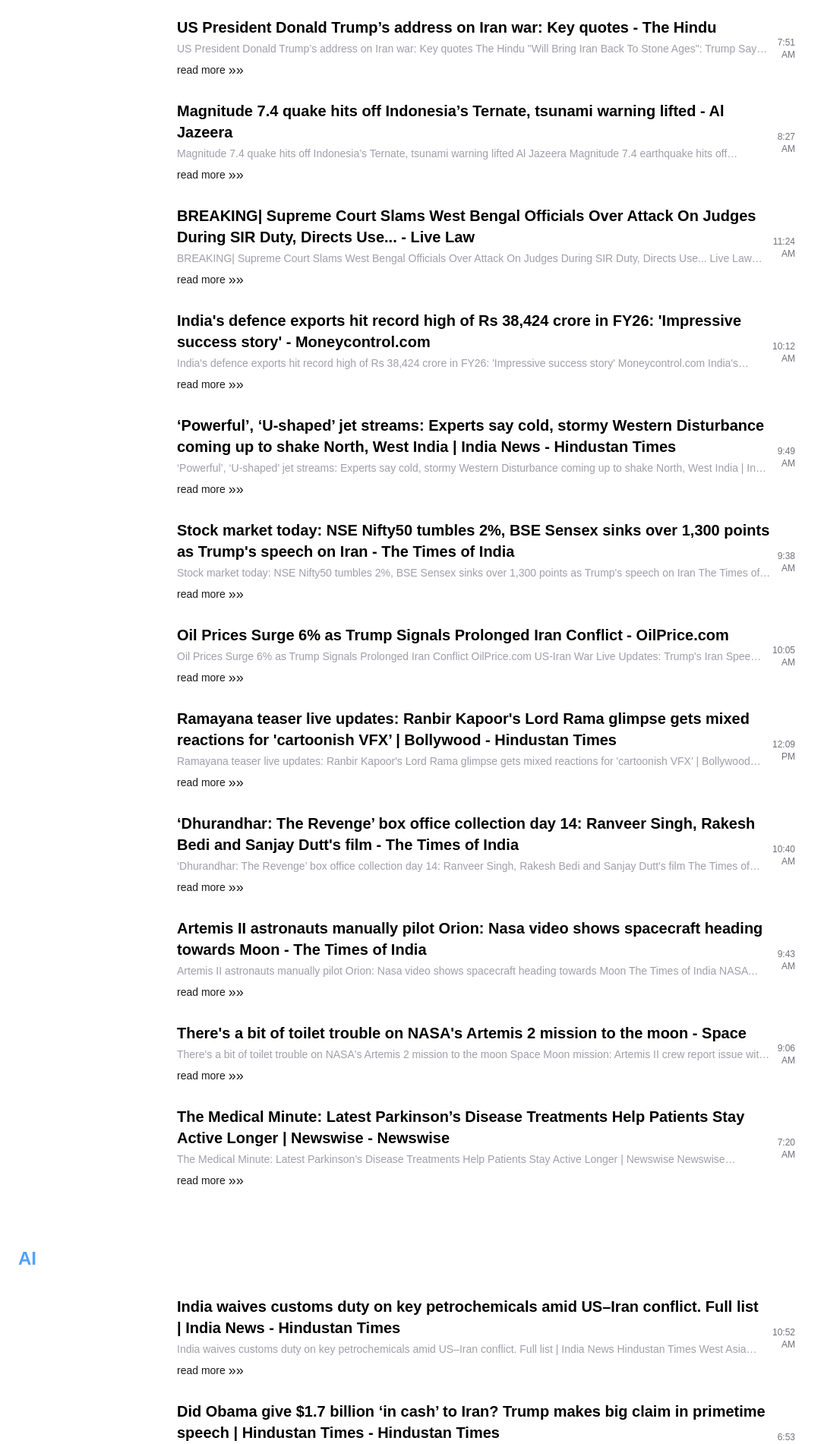
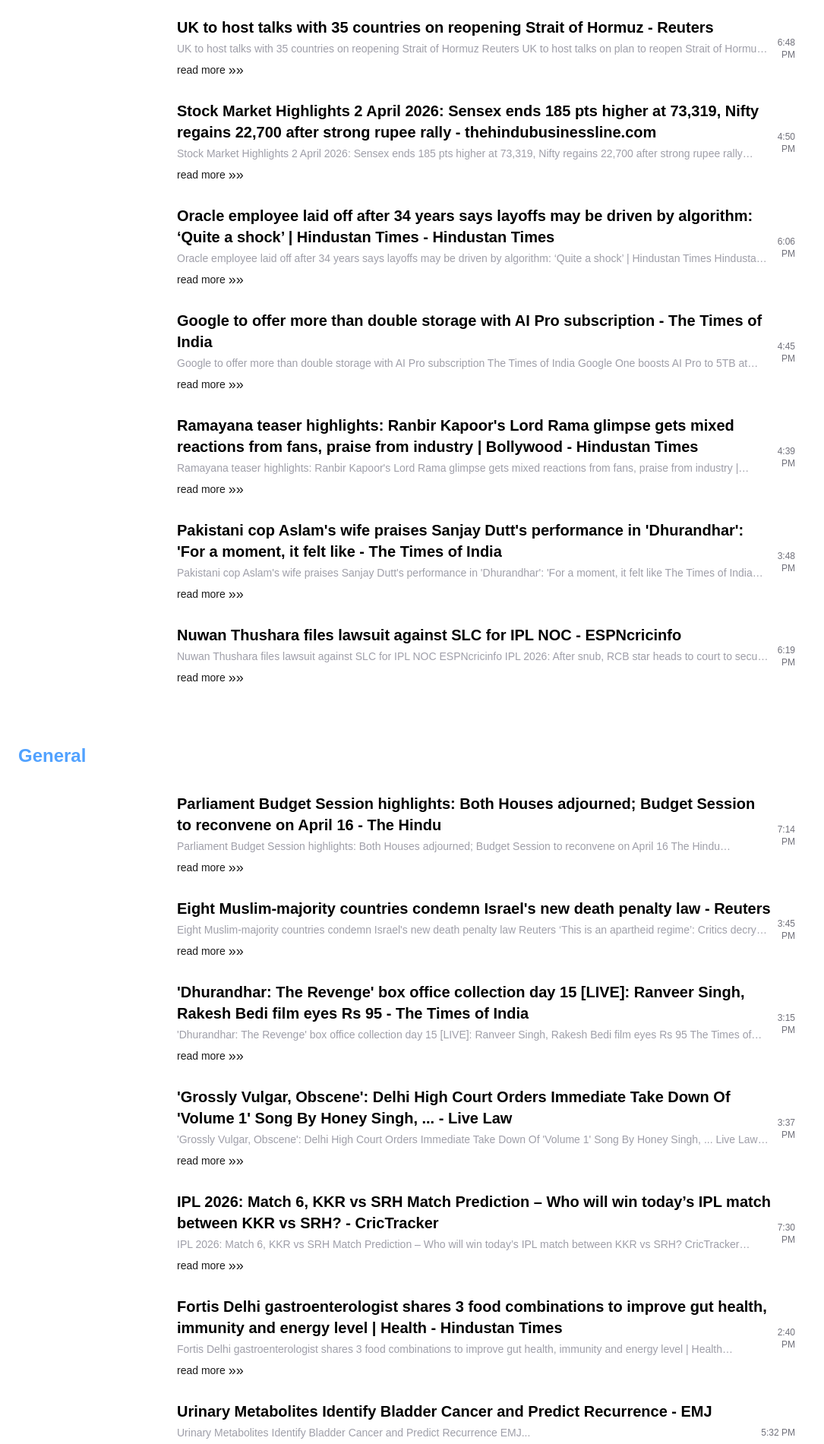
Before and after one commit to shravit12/DevOrbit-Tech, a Next.js app: page /news in a window 1280 px wide. Shown: the part 400-2301 px from the top of the page at 76% size, without its empty margins (0-1085 px from the left). Built offline with nearby package versions, Linux system fonts and the light colour scheme.

Commit message:
update news tonight 2 april

```diff
--- a/src/data/news.js
+++ b/src/data/news.js
@@ -1,122 +1,101 @@
 const newsData = [
   {
     "id": "1",
-    "category": "General",
-    "title": "US President Donald Trump’s address on Iran war: Key quotes - The Hindu",
-    "desc": "US President Donald Trump’s address on Iran war: Key quotes The Hindu \"Will Bring Iran Back To Stone Ages\": Trump Says US To Hit \"Extremely Hard\" NDTV Trump’s primetime speech on Iran war: Key takeaways Al Jazeera Trump says US military objectives in Iran ‘nearing completion’ AP News Exclusive | Trump Tells Aides He’s Willing to End War Without Reopening Hormuz WSJ...",
-    "date": "7:51 AM"
+    "category": "AI",
+    "title": "UK to host talks with 35 countries on reopening Strait of Hormuz - Reuters",
+    "desc": "UK to host talks with 35 countries on reopening Strait of Hormuz Reuters UK to host talks on plan to reopen Strait of Hormuz BBC Foreign Secretary Misri represents India at U.K.-hosted meet on Strait of Hormuz The Hindu India To Join 35 Countries' Effort To Reopen Strait Of Hormuz: Centre NDTV Britain to host 35 countries for strait of Hormuz talks, says Starmer The Guardian...",
+    "date": "6:48 PM"
   },
   {
     "id": "2",
     "category": "General",
-    "title": "Magnitude 7.4 quake hits off Indonesia’s Ternate, tsunami warning lifted - Al Jazeera",
-    "desc": "Magnitude 7.4 quake hits off Indonesia’s Ternate, tsunami warning lifted Al Jazeera Magnitude 7.4 earthquake hits off Indonesia, killing one BBC 1 dead as 7.6-magnitude quake hits eastern Indonesia, tsunami warning lifted news.cgtn.com 7.4 magnitude earthquake hits Indonesia The Times of India 1 dead after 7.6-magnitude earthquake hits Indonesia, triggers tsunami waves India Today...",
-    "date": "8:27 AM"
+    "title": "Parliament Budget Session highlights: Both Houses adjourned; Budget Session to reconvene on April 16 - The Hindu",
+    "desc": "Parliament Budget Session highlights: Both Houses adjourned; Budget Session to reconvene on April 16 The Hindu Parliament to reconvene in three weeks to pass women’s reservation bill: Rijiju in Rajya Sabha Deccan Herald 'Sine die or later?': Congress seeks clarity on RS adjournment; Nadda says govt will revert The New Indian Express 'For a very important bill': Parliament to reconvene on April 16; what’s on cards The Times of India Govt signals plan to roll out women’s reservation, Oppn asks ‘why ahead of state elections’ ThePrint...",
+    "date": "7:14 PM"
   },
   {
     "id": "3",
-    "category": "AI",
-    "title": "India waives customs duty on key petrochemicals amid US–Iran conflict. Full list | India News - Hindustan Times",
-    "desc": "India waives customs duty on key petrochemicals amid US–Iran conflict. Full list | India News Hindustan Times West Asia crisis: Government exempts critical petrochemical products from customs duty The Hindu Government waives customs duty on key petrochemical imports amid West Asia war India Today Centre grants full customs duty exemption on critical petrochemical products amid Middle East crisis: Check list The Times of India India cuts petrochemical import duty till June 30 as West Asia war disrupts supply chains Firstpost...",
-    "date": "10:52 AM"
+    "category": "General",
+    "title": "Eight Muslim-majority countries condemn Israel's new death penalty law - Reuters",
+    "desc": "Eight Muslim-majority countries condemn Israel's new death penalty law Reuters ‘This is an apartheid regime’: Critics decry Israel’s new death penalty law Al Jazeera Eight Muslim-majority countries condemn Israel’s new death penalty law The Times of Israel Video: Israel Minister Drinks, Celebrates Death Penalty Law For Palestinians NDTV Fact Check: Execution of a Palestinian prisoner by Israel? No, here are the facts India Today...",
+    "date": "3:45 PM"
   },
   {
     "id": "4",
-    "category": "General",
-    "title": "BREAKING| Supreme Court Slams West Bengal Officials Over Attack On Judges During SIR Duty, Directs Use... - Live Law",
-    "desc": "BREAKING| Supreme Court Slams West Bengal Officials Over Attack On Judges During SIR Duty, Directs Use... Live Law \"Was Monitoring Till 2 AM\": Chief Justice Raps Bengal Over Hostage Incident NDTV Holding SIR judicial officers hostage in Bengal a ‘calculated attempt’ to disrupt elections: Supreme Court The Hindu 'Complete breakdown of law & order in Bengal': SC after judicial officers were held hostage for hours over SIR deletion The Times of India Most polarised State: Supreme Court orders deployment of central forces to protect judges on SIR duty in West Bengal Bar and Bench...",
-    "date": "11:24 AM"
+    "category": "AI",
+    "title": "Stock Market Highlights 2 April 2026: Sensex ends 185 pts higher at 73,319, Nifty regains 22,700 after strong rupee rally - thehindubusinessline.com",
+    "desc": "Stock Market Highlights 2 April 2026: Sensex ends 185 pts higher at 73,319, Nifty regains 22,700 after strong rupee rally thehindubusinessline.com Markets end in green: Sensex jumps 1,750 pts from day's low, Nifty reclaims 22,700; key factors behind... moneycontrol.com Stock Market Highlights: Markets End In Green After Sensex Started Day 1,400 Points Lower NDTV Sensex Today | Nifty 50 | Stock Market Live Updates: Sensex settles 185 pts higher, Nifty above 22,700; I... economictimes.com Top gainers and losers, April 2: HCL Tech jumps 3%, Asian Paints, Eicher Motors down 2%; check list Upstox...",
+    "date": "4:50 PM"
   },
   {
     "id": "5",
-    "category": "General",
-    "title": "India's defence exports hit record high of Rs 38,424 crore in FY26: 'Impressive success story' - Moneycontrol.com",
-    "desc": "India's defence exports hit record high of Rs 38,424 crore in FY26: 'Impressive success story' Moneycontrol.com India's defence exports hit record ₹38,424 crore in FY 25-26 The Hindu India’s defence exports rocket to Rs 38,424 cr in FY26, up by 63%. US remains top destination ThePrint India Defence Exports Hit Record ₹38,424 Cr: Rajnath Singh Deccan Chronicle India’s arms exports jump 63% to record Rs 38,424 crore The New Indian Express...",
-    "date": "10:12 AM"
+    "category": "AI",
+    "title": "Oracle employee laid off after 34 years says layoffs may be driven by algorithm: ‘Quite a shock’ | Hindustan Times - Hindustan Times",
+    "desc": "Oracle employee laid off after 34 years says layoffs may be driven by algorithm: ‘Quite a shock’ | Hindustan Times Hindustan Times Oracle layoffs: In a first, the 6 AM email that laid off 10,000+ employees did not come from HR The Times of India Oracle cutting thousands in latest layoff round as company continues to ramp AI spending CNBC ‘Rs 20K for insurance, garden leave, ex-gratia’: Oracle's India employees reveal their severance... moneycontrol.com \"Opportunity To Slow Down and Reflect\": Oracle Employee's Graceful Layoff Post Wins Internet NDTV...",
+    "date": "6:06 PM"
   },
   {
     "id": "6",
-    "category": "General",
-    "title": "‘Powerful’, ‘U-shaped’ jet streams: Experts say cold, stormy Western Disturbance coming up to shake North, West India | India News - Hindustan Times",
-    "desc": "‘Powerful’, ‘U-shaped’ jet streams: Experts say cold, stormy Western Disturbance coming up to shake North, West India | India News Hindustan Times Fresh western disturbance brings rain, snow to parts of northern India Daily Excelsior Week Long Rain-Snow Over Northern Mountains: Hailstorm At Few Places Skymet Weather March rainfall in Punjab deficient by 25 per cent, but wet spell to continue till April 6 Tribune India Watch: Heavy rain, hailstorm hits Haryana, Orange alert for Delhi-NCR MSN...",
-    "date": "9:49 AM"
+    "category": "AI",
+    "title": "Google to offer more than double storage with AI Pro subscription - The Times of India",
+    "desc": "Google to offer more than double storage with AI Pro subscription The Times of India Google One boosts AI Pro to 5TB at $19.99 NewsBytes Google Dramatically Upgrades Storage in Google AI Pro Thurrott.com Google's $20 per month AI Pro plan just got a big storage boost Engadget Google Expands AI Pro Plan Storage to 5TB at No Extra Cost thehansindia.com...",
+    "date": "4:45 PM"
   },
   {
     "id": "7",
     "category": "AI",
-    "title": "Did Obama give $1.7 billion ‘in cash’ to Iran? Trump makes big claim in primetime speech | Hindustan Times - Hindustan Times",
-    "desc": "Did Obama give $1.7 billion ‘in cash’ to Iran? Trump makes big claim in primetime speech | Hindustan Times Hindustan Times \"Iran Was Laughing At Us\": Trump On Obama Signing Nuclear Deal NDTV Harsanyi: Trump's Iran deal must be nothing like Obama's The Detroit News Did Obama send $1.7 billion in cash to Iran as Trump claims? Firstpost Assessing The Joint Comprehensive Plan of Action Iran Deal: Its Provisions, Verification Results and Political Support Center for International Policy...",
-    "date": "6:53 AM"
+    "title": "Ramayana teaser highlights: Ranbir Kapoor's Lord Rama glimpse gets mixed reactions from fans, praise from industry | Bollywood - Hindustan Times",
+    "desc": "Ramayana teaser highlights: Ranbir Kapoor's Lord Rama glimpse gets mixed reactions from fans, praise from industry | Bollywood Hindustan Times Ranbir Kapoor's absence from the 'Ramayana' event Mumbai to launch the first look of Rama raises eyebrows, leaves fans disappointed The Times of India Ramayana Teaser Breakdown: Ranbir As Rama, Big Reveals, And Who Is Missing NDTV ‘Not up to the hype’: Ranbir Kapoor’s ‘Ramayana’ teaser leaves fans disappointed over ‘obvious’ AI use Telegraph India ‘Ramayana’ Rama glimpse: Ranbir Kapoor holds sway as the Lord in Nitesh Tiwari’s magnum opus The Hindu...",
+    "date": "4:39 PM"
   },
   {
     "id": "8",
     "category": "General",
-    "title": "Stock market today: NSE Nifty50 tumbles 2%, BSE Sensex sinks over 1,300 points as Trump's speech on Iran - The Times of India",
-    "desc": "Stock market today: NSE Nifty50 tumbles 2%, BSE Sensex sinks over 1,300 points as Trump's speech on Iran The Times of India Investors Lose Rs 10 Lakh Crore In An Hour. Here's Why Markets Crashed NDTV Stock markets decline 2% in early trade amid rising tensions in West Asia, surge in crude oil price The Hindu Sensex crashes 1,500 points: Why is the stock market down today? India Today Opening Bell : Benchmarks likely to make gap-down opening amid foreign fund outflows Investment Guru...",
-    "date": "9:38 AM"
+    "title": "'Dhurandhar: The Revenge' box office collection day 15 [LIVE]: Ranveer Singh, Rakesh Bedi film eyes Rs 95 - The Times of India",
+    "desc": "'Dhurandhar: The Revenge' box office collection day 15 [LIVE]: Ranveer Singh, Rakesh Bedi film eyes Rs 95 The Times of India 5 reasons why Dhurandhar 2 dethroning Dangal sounds good for Indian cinema India Today Ranveer Singh-starrer ‘Dhurandhar 2’ inches towards Rs 1500-crore mark Telegraph India Dhurandhar 2 Total Collection Till April 2: Rs 1,500 Crore Not Too Far For Ranveer Singh Film NDTV Dhurandhar 2 Worldwide Box Office Collection Day 14 LIVE: Ranveer Singh’s film eyes Rs 1500 cr mark, crosses Rs 10 cr mark on Thursday The Indian Express...",
+    "date": "3:15 PM"
   },
   {
     "id": "9",
     "category": "General",
-    "title": "Oil Prices Surge 6% as Trump Signals Prolonged Iran Conflict - OilPrice.com",
-    "desc": "Oil Prices Surge 6% as Trump Signals Prolonged Iran Conflict OilPrice.com US-Iran War Live Updates: Trump's Iran Speech Rattles Markets, Fuels Fresh Fears Of Prolonged War NDTV Live updates: Iran war news, oil prices surge on Trump’s vow to hit Iran ‘extremely hard’ CNN Oil prices surge, Sensex tanks: Aftermath of Trump's warning to hit Iran ‘extremely hard’ Hindustan Times No cheer for markets as Asian Indices fall after Trump fails to give timeline for end of war ANI News...",
-    "date": "10:05 AM"
+    "title": "'Grossly Vulgar, Obscene': Delhi High Court Orders Immediate Take Down Of 'Volume 1' Song By Honey Singh, ... - Live Law",
+    "desc": "'Grossly Vulgar, Obscene': Delhi High Court Orders Immediate Take Down Of 'Volume 1' Song By Honey Singh, ... Live Law Deeply vulgar: Delhi HC orders blanket ban on Honey Singh and Badshah's song 'Volume 1' Bar and Bench Delhi HC orders removal of 2006 Badshah-Honey Singh ‘Mafia Mundeer’ song citing vulgar, derogatory lyrics The Indian Express 'Rare case where court is shocked to its absolute core': Delhi HC orders Honey Singh, Badshah to take down Volume 1 song Hindustan Times 20 years after release, Delhi High Court directs removal of 'vulgar & derogatory' song by Yo Yo Honey Singh, Badshah Deccan Herald...",
+    "date": "3:37 PM"
   },
   {
     "id": "10",
     "category": "AI",
-    "title": "RBI's forex war explained: How a $149 billion crackdown is stopping speculators from tanking the rupee - The Economic Times",
-    "desc": "RBI's forex war explained: How a $149 billion crackdown is stopping speculators from tanking the rupee The Economic Times Biggest Surge In 12.5 Years: How RBI Is Saving Rupee From Iran War Jitters NDTV HDFC Bank, ICICI Bank, SBI and other banking stocks fall up to 4% as RBI tightens Forex rules Upstox Rupee posts biggest gain in 12 years after RBI tightens currency curbs Moneycontrol.com Rupee rebounds from record low; gains 1.6% to 93.19 against U.S. dollar The Hindu...",
-    "date": "10:23 AM"
+    "title": "Pakistani cop Aslam's wife praises Sanjay Dutt's performance in 'Dhurandhar': 'For a moment, it felt like - The Times of India",
+    "desc": "Pakistani cop Aslam's wife praises Sanjay Dutt's performance in 'Dhurandhar': 'For a moment, it felt like The Times of India 'Felt Like Aslam For A Moment': SP's Wife Praises Sanjay Dutt In Dhurandhar 2 NDTV Real Chaudhry Aslam’s wife Naureen praises Sanjay Dutt's performance in Dhurandhar 2, says, \"they... moneycontrol.com SP Chaudhary Aslam’s Wife Praises Sanjay Dutt Gulte Dhurandhar 2 vs reality: Wife recalls Chaudhry Aslam’s final moments India Today...",
+    "date": "3:48 PM"
   },
   {
     "id": "11",
-    "category": "AI",
-    "title": "Dollar gains as Trump sets no clear Iran ceasefire timeline in speech By Reuters - Investing.com",
-    "desc": "Dollar gains as Trump sets no clear Iran ceasefire timeline in speech By Reuters Investing.com Dollar gains as Trump vows more strikes on Iran reuters.com CNBC Daily Open: All eyes on Trump address as markets rise on ceasefire hopes CNBC Asian markets today: Kospi, Nikkei 225 reverse gains, fall up to 3% after Donald Trump's address on Iran war Mint Trump has no good options in Iran—here are 5 of them ahead of his speech to the nation tonight Fortune...",
-    "date": "9:41 AM"
+    "category": "General",
+    "title": "IPL 2026: Match 6, KKR vs SRH Match Prediction – Who will win today’s IPL match between KKR vs SRH? - CricTracker",
+    "desc": "IPL 2026: Match 6, KKR vs SRH Match Prediction – Who will win today’s IPL match between KKR vs SRH? CricTracker Kolkata Knight Riders vs Sunrisers Hyderabad, 6th Match, Indian Premier League 2026 - Commentary Cricbuzz KKR vs SRH Live Score, IPL 2026: Travis Head departs after fiery knock; Abhishek Sharma, Ishan Kishan in charge The Times of India Shivang Kumar debuts for SRH; unchanged KKR bowl ESPNcricinfo Kolkata Knight Riders vs Sunrisers Hyderabad Live Score: Match 6 of Indian Premier League, 2026 to start at 07:30 PM Hindustan Times...",
+    "date": "7:30 PM"
   },
   {
     "id": "12",
-    "category": "General",
-    "title": "Ramayana teaser live updates: Ranbir Kapoor's Lord Rama glimpse gets mixed reactions for 'cartoonish VFX’ | Bollywood - Hindustan Times",
-    "desc": "Ramayana teaser live updates: Ranbir Kapoor's Lord Rama glimpse gets mixed reactions for 'cartoonish VFX’ | Bollywood Hindustan Times 'Ramayana' Teaser: Ranbir Kapoor debuts as Lord Rama in EPIC first glimpse - WATCH The Times of India ‘Ramayana’ Rama glimpse: Ranbir Kapoor holds sway as the Lord in Nitesh Tiwari’s magnum opus The Hindu Alia Bhatt calls Ramayana glimpse out of this world, praises Ranbir Kapoor India Today Ramayana teaser celeb review: Karan Johar, Siddharth Anand in awe of Ranbir Kapoor as Lord Ram Hindustan Times...",
-    "date": "12:09 PM"
+    "category": "AI",
+    "title": "Nuwan Thushara files lawsuit against SLC for IPL NOC - ESPNcricinfo",
+    "desc": "Nuwan Thushara files lawsuit against SLC for IPL NOC ESPNcricinfo IPL 2026: After snub, RCB star heads to court to secure playing rights The Times of India Sri Lanka's Thushara seeks court intervention to play in IPL The Hindu RCB pacer Nuwan Thushara files case against Sri Lanka Cricket after NOC denied, steps away from national team: Report Hindustan Times RCB pacer Nuwan Thushara sues Sri Lanka Cricket over IPL 2026 participation; What has happened exactly? Explained Mint...",
+    "date": "6:19 PM"
   },
   {
     "id": "13",
     "category": "General",
-    "title": "‘Dhurandhar: The Revenge’ box office collection day 14: Ranveer Singh, Rakesh Bedi and Sanjay Dutt's film - The Times of India",
-    "desc": "‘Dhurandhar: The Revenge’ box office collection day 14: Ranveer Singh, Rakesh Bedi and Sanjay Dutt's film The Times of India 5 reasons why Dhurandhar 2 dethroning Dangal sounds good for Indian cinema India Today Dhurandhar 2 Box Office Collection Day 13: Film On The Verge Of Entering Rs 900 Crore Club In India NDTV Dhurandhar 2 box office collection day 14: Ranveer Singh film refuses to slow down, crosses ₹915 crore Hindustan Times Dhurandhar 2 Unlikely to Beat Pushpa 2 & Baahubali 2? Gulte...",
-    "date": "10:40 AM"
+    "title": "Fortis Delhi gastroenterologist shares 3 food combinations to improve gut health, immunity and energy level | Health - Hindustan Times",
+    "desc": "Fortis Delhi gastroenterologist shares 3 food combinations to improve gut health, immunity and energy level | Health Hindustan Times From Scalp To Stomach: 7 Surprising Signs Your Gut Is Out Of Balance doctor.ndtv.com What is the Gut Microbiome? Local Experts Share Tips for Better Gut Health Palm Springs Life Health experts say good gut health starts with what we eat ABC30 Fresno The 9 best foods for your gut (and the 5 worst) The Times...",
+    "date": "2:40 PM"
   },
   {
     "id": "14",
-    "category": "AI",
-    "title": "IPL 2026: DC troll LSG after win as KL Rahul golden duck sparks staircase jibe war - The Times of India",
-    "desc": "IPL 2026: DC troll LSG after win as KL Rahul golden duck sparks staircase jibe war The Times of India Mohammed Shami scripts IPL history, sets big record despite LSG defeat The Times of India Lucknow Super Giants vs Delhi Capitals, 5th Match, Indian Premier League 2026 - Player Highlights Cricbuzz 1st Time In IPL History: Ignored India Pacer Mohammed Shami Scripts Massive Record With KL Rahul's Wicket NDTV Sports IPL 2026: Shami shows spark but LSG suffer six wicket defeat The New Indian Express...",
-    "date": "8:09 AM"
-  },
-  {
-    "id": "15",
     "category": "General",
-    "title": "Artemis II astronauts manually pilot Orion: Nasa video shows spacecraft heading towards Moon - The Times of India",
-    "desc": "Artemis II astronauts manually pilot Orion: Nasa video shows spacecraft heading towards Moon The Times of India NASA Astronauts Reach Safe Orbit In Historic Moon Mission NDTV 'Remember standing on those grounds': Astronaut Shubhanshu Shukla recalls Moon journey, hails Artemis II launch The Times of India NASA Artemis II launch: Astronauts reach orbit on historic mission to moon and back The Hindu NASA successfully launches historic Artemis II moon mission Al Jazeera...",
-    "date": "9:43 AM"
-  },
-  {
-    "id": "16",
-    "category": "General",
-    "title": "There's a bit of toilet trouble on NASA's Artemis 2 mission to the moon - Space",
-    "desc": "There's a bit of toilet trouble on NASA's Artemis 2 mission to the moon Space Moon mission: Artemis II crew report issue with Orion spacecraft toilet; NASA troubleshoots The Times of India Artemis II Flight Update: Crew and Ground Teams Successfully Troubleshoot Orion’s Toilet NASA (.gov) No More Bags! The Artemis II Crew Can Now Poop In Style With This New Upgrade | Explainers News News18 The Artemis II Toilet Had a Problem The New York Times...",
-    "date": "9:06 AM"
-  },
-  {
-    "id": "17",
-    "category": "General",
-    "title": "The Medical Minute: Latest Parkinson’s Disease Treatments Help Patients Stay Active Longer | Newswise - Newswise",
-    "desc": "The Medical Minute: Latest Parkinson’s Disease Treatments Help Patients Stay Active Longer | Newswise Newswise Parkinson's Awareness Month: How Technology Is Revolutionising Parkinson's Care NDTV Beyond Medication: How Surgical Interventions For Parkinson's Disease Are Improving Quality Of Life NDTV...",
-    "date": "7:20 AM"
+    "title": "Urinary Metabolites Identify Bladder Cancer and Predict Recurrence - EMJ",
+    "desc": "Urinary Metabolites Identify Bladder Cancer and Predict Recurrence EMJ...",
+    "date": "5:32 PM"
   }
 ];
 
```
